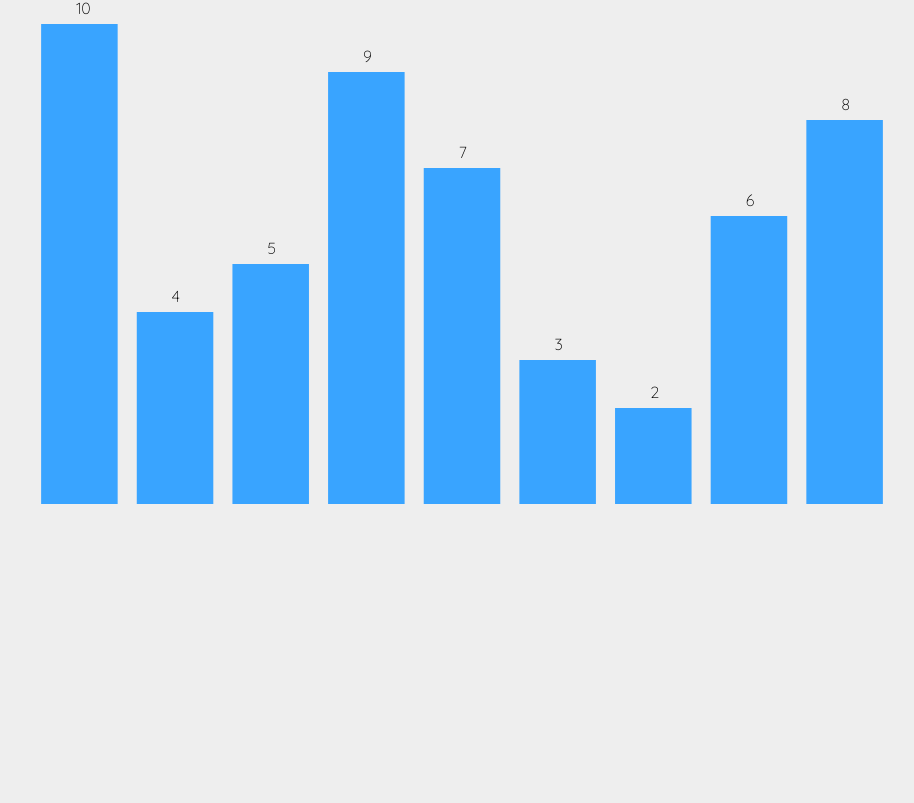
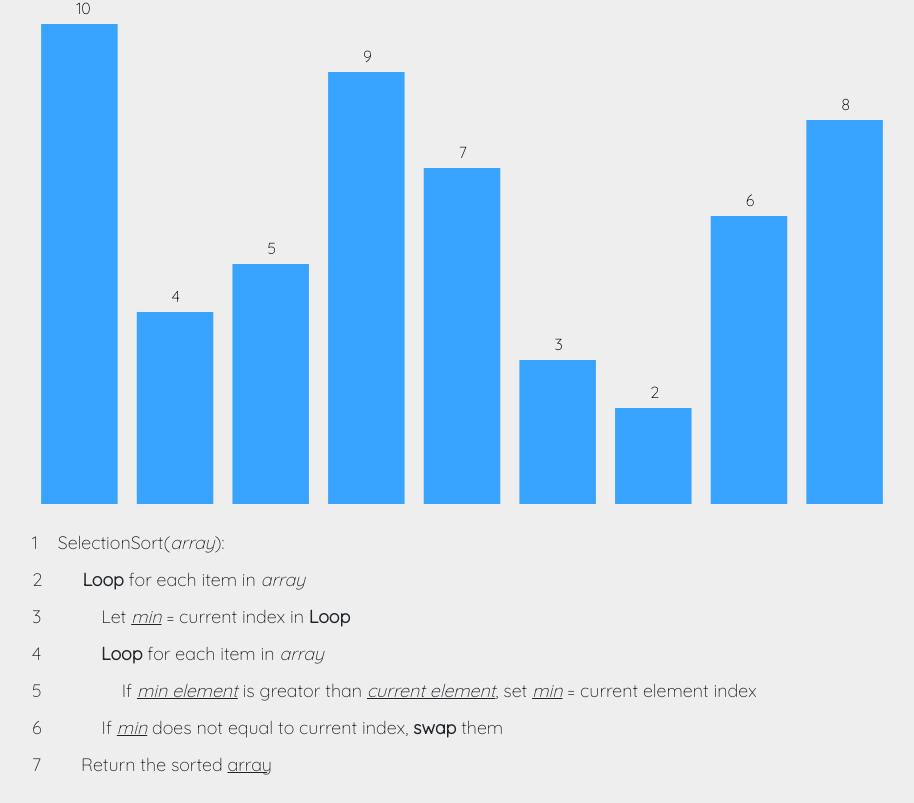
Before and after one commit to luaywadie/AmAlgorithms, a React (Create React App) app in the folder visualizations-app/: page /#/selection_sort in a window 1280 px wide. Shown: the part 284-1087 px from the top of the page, without its empty margins (13-927 px from the left). Before the commit the page ends 1000 px from the top, so only its background shows below. Built offline with nearby package versions, Linux system fonts and the light colour scheme.

Commit message:
Added Selection Sort Pseudocode

```diff
--- a/visualizations-app/src/Components/algorithms/sorts/SelectionSort.js
+++ b/visualizations-app/src/Components/algorithms/sorts/SelectionSort.js
@@ -22,11 +22,12 @@ class SelectionSort extends Component {
       animation_queue: [],
       stepper_queue: [],
       data: [],
+      sorted: false,
       speed: 1000,
       speedFactor: 1,
       speedChanged: false,
+      swapping: false,
       paused: true,
-      swapping: false,
       interval: null,
     };
   }
@@ -126,27 +127,36 @@ class SelectionSort extends Component {
   };
 
   selectionSort = (arr) => {
+    this.state.animation_queue.push([0, 0, false, 0]);
     let len = arr.length;
     for (let i = 0; i < len; i++) {
+      this.state.animation_queue.push([0, 0, false, 1]);
       let min = i;
+      this.state.animation_queue.push([0, 0, false, 2]);
       for (let j = i + 1; j < len; j++) {
+        this.state.animation_queue.push([min, j, false]);
+        this.state.animation_queue.push([0, 0, false, 3]);
         if (arr[min] > arr[j]) {
+          this.state.animation_queue.push([0, 0, false, 4]);
           min = j;
         }
       }
       if (min !== i) {
+        this.state.animation_queue.push([0, 0, false, 5]);
         let tmp = arr[i];
         arr[i] = arr[min];
         arr[min] = tmp;
-        this.state.animation_queue.push([i, min]);
+        this.state.animation_queue.push([i, min, true]);
       }
     }
+    this.state.animation_queue.push([0, 0, false, 6]);
+    this.setState({sorted: true})
     return arr;
   };
 
   startInterval = () => {
     // Sort
-    this.selectionSort(this.state.data);
+    if (!this.state.sorted) this.selectionSort(this.state.data);
     this.setState({ speed: 1000 - (this.state.speedFactor * 1000 - 1000) });
     this.setState({ interval: this.intervalEngine() });
   };
@@ -159,7 +169,8 @@ class SelectionSort extends Component {
 
   endInterval = () => {
     clearInterval(this.state.interval);
-    this.setState({ paused: true });
+    this.setState({sorted: false})
+    this.setState({paused: true});
   };
 
   intervalEngine = () => {
@@ -170,7 +181,8 @@ class SelectionSort extends Component {
         this.swapBars(
           this.state.animation_queue[0][0],
           this.state.animation_queue[0][1],
-          this.state.speed
+          this.state.animation_queue[0][2],
+          this.state.animation_queue[0][3],
         );
         this.state.stepper_queue.push(this.state.animation_queue[0]);
         this.state.animation_queue.shift();
@@ -184,46 +196,82 @@ class SelectionSort extends Component {
     return interval;
   };
 
-  swapBars(barFromIndex, barToIndex) {
-    this.setState({ swapping: true });
+  swapBars(barFromIndex, barToIndex, action, pseudoNumber) {
+    this.setState({swapping: true})
     let speed = this.state.speed;
     let fromObj = d3.selectAll("rect[value='" + barFromIndex + "']");
     let toObj = d3.selectAll("rect[value='" + barToIndex + "']");
     let fromObjTxt = d3.selectAll("text[value='" + barFromIndex + "']");
     let toObjTxt = d3.selectAll("text[value='" + barToIndex + "']");
 
-    fromObjTxt.transition().duration(speed).attr("x", toObjTxt.attr("x"));
+    if (!action) {
 
-    toObjTxt.transition().duration(speed).attr("x", fromObjTxt.attr("x"));
+      if (barFromIndex == barToIndex) {
+        d3.selectAll(".code-line").attr("class", "code-line")
+        d3.select("#sel-sort-" + pseudoNumber).attr("class", "code-line active")
+      } else {
+        fromObj
+          .transition()
+          .duration(speed)
+          .attr('fill', '#39a4ff50')
+
+        toObj
+          .transition()
+          .duration(speed)
+          .attr('fill', '#39a4ff50')
+      }
+
+
+    } else {
+      fromObj
+        .transition()
+        .duration(speed)
+        .attr('fill', '#9537ff')
+        .attr('x', toObj.attr('x'));
+
+      toObj
+        .transition()
+        .duration(speed)
+        .attr('fill', '#ffa500')
+        .attr('x', fromObj.attr('x'));
+
+      fromObjTxt
+        .transition()
+        .duration(speed)
+        .attr('x', toObjTxt.attr('x'));
+
+      toObjTxt
+        .transition()
+        .duration(speed)
+        .attr('x', fromObjTxt.attr('x'));
 
       fromObj
         .transition()
         .duration(speed)
-      .attr("fill", "#9537ff")
-      .attr("x", toObj.attr("x"));
+        .attr('fill', '#9537ff')
+        .attr('x', toObj.attr('x'));
 
       toObj
         .transition()
         .duration(speed)
-      .attr("fill", "#ffa500")
-      .attr("x", fromObj.attr("x"));
-
-    // Reset Colors
-    fromObj.transition().duration(speed).delay(speed).attr("fill", "#39a4ff");
-    toObj.transition().duration(speed).delay(speed).attr("fill", "#39a4ff");
+        .attr('fill', '#ffa500')
+        .attr('x', fromObj.attr('x'));
 
       // Swap
-    let temp = fromObj.attr("value");
-    fromObj.attr("value", toObj.attr("value"));
-    toObj.attr("value", temp);
-    temp = fromObjTxt.attr("value");
-    fromObjTxt.attr("value", toObjTxt.attr("value"));
-    toObjTxt.attr("value", temp);
-
+      let temp = fromObj.attr('value');
+      fromObj.attr('value', toObj.attr('value'));
+      toObj.attr('value', temp);
+      temp = fromObjTxt.attr('value');
+      fromObjTxt.attr('value', toObjTxt.attr('value'));
+      toObjTxt.attr('value', temp);
+    }
+    // Reset Colors
+    fromObj.transition().duration(speed).delay(speed).attr('fill', '#39a4ff').attr('stroke-width',0);
+    toObj.transition().duration(speed).delay(speed).attr('fill', '#39a4ff').attr('stroke-width',0);
     // Allow next swapping
     setTimeout(() => {
-      this.setState({ swapping: false });
-    }, speed);
+      this.setState({swapping: false})
+    }, speed)
   }
 
   // Stepper
@@ -279,6 +327,58 @@ class SelectionSort extends Component {
     this.state.animation_queue = [];
     this.state.stepper_queue = [];
   };
+
+  renderSelectionSortPseudocode() {
+    function indentation(num) {
+      return num * 20;
+    }
+    return (
+      <div style={{padding: "20px"}}>
+        <div id={'sel-sort-0'} className="code-line">
+          1
+          <span style={{ marginLeft: indentation(1) }}>
+            SelectionSort(<i>array</i>):
+          </span>
+        </div>
+        <div id={'sel-sort-1'} className="code-line">
+          2
+          <span style={{ marginLeft: indentation(2) }}>
+            <b>Loop</b> for each item in <i>array</i>
+          </span>
+        </div>
+        <div id={'sel-sort-2'} className="code-line">
+          3
+          <span style={{ marginLeft: indentation(3) }}>
+            Let <i><u>min</u></i> = current index in <b>Loop</b>
+          </span>
+        </div>
+        <div id={'sel-sort-3'} className="code-line">
+          4
+          <span style={{ marginLeft: indentation(3) }}>
+            <b>Loop</b> for each item in <i>array</i>
+          </span>
+        </div>
+        <div id={'sel-sort-4'} className="code-line">
+          5
+          <span style={{ marginLeft: indentation(4) }}>
+            If <i><u>min element</u></i> is greator than <i><u>current element</u></i>, set <i><u>min</u></i> = current element index
+          </span>
+        </div>
+        <div id={'sel-sort-5'} className="code-line">
+          6
+          <span style={{ marginLeft: indentation(3) }}>
+            If <i><u>min</u></i> does not equal to current index, <b>swap</b> them
+          </span>
+        </div>
+        <div id={'sel-sort-6'} className="code-line">
+          7
+          <span style={{ marginLeft: indentation(2) }}>
+            Return the sorted <u>array</u>
+          </span>
+        </div>
+      </div>
+    );
+  }
 
   render() {
     return (
@@ -382,6 +482,7 @@ class SelectionSort extends Component {
         </Row>
         <Row>
           <div id="sort-container" className="selection-sort"></div>
+          {this.renderSelectionSortPseudocode()}
         </Row>
       </Container>
     );
--- a/visualizations-app/src/styles/Sorts.scss
+++ b/visualizations-app/src/styles/Sorts.scss
@@ -7,15 +7,13 @@
 }
 
 .code-line {
-    display: table;
     padding: 5px 10px;
     transition: .5s;
     font-size: 18px;
 }
 
 .code-line.active {
-    background-color: #fff;
-    border-radius: 50px;
+    background-color: #e8448e5c;
     box-shadow: 0px 5px 5px 0px #0000001f;
     transition: .5s;
 }
```
Lines whose indentation alone changed are shown as unchanged.
